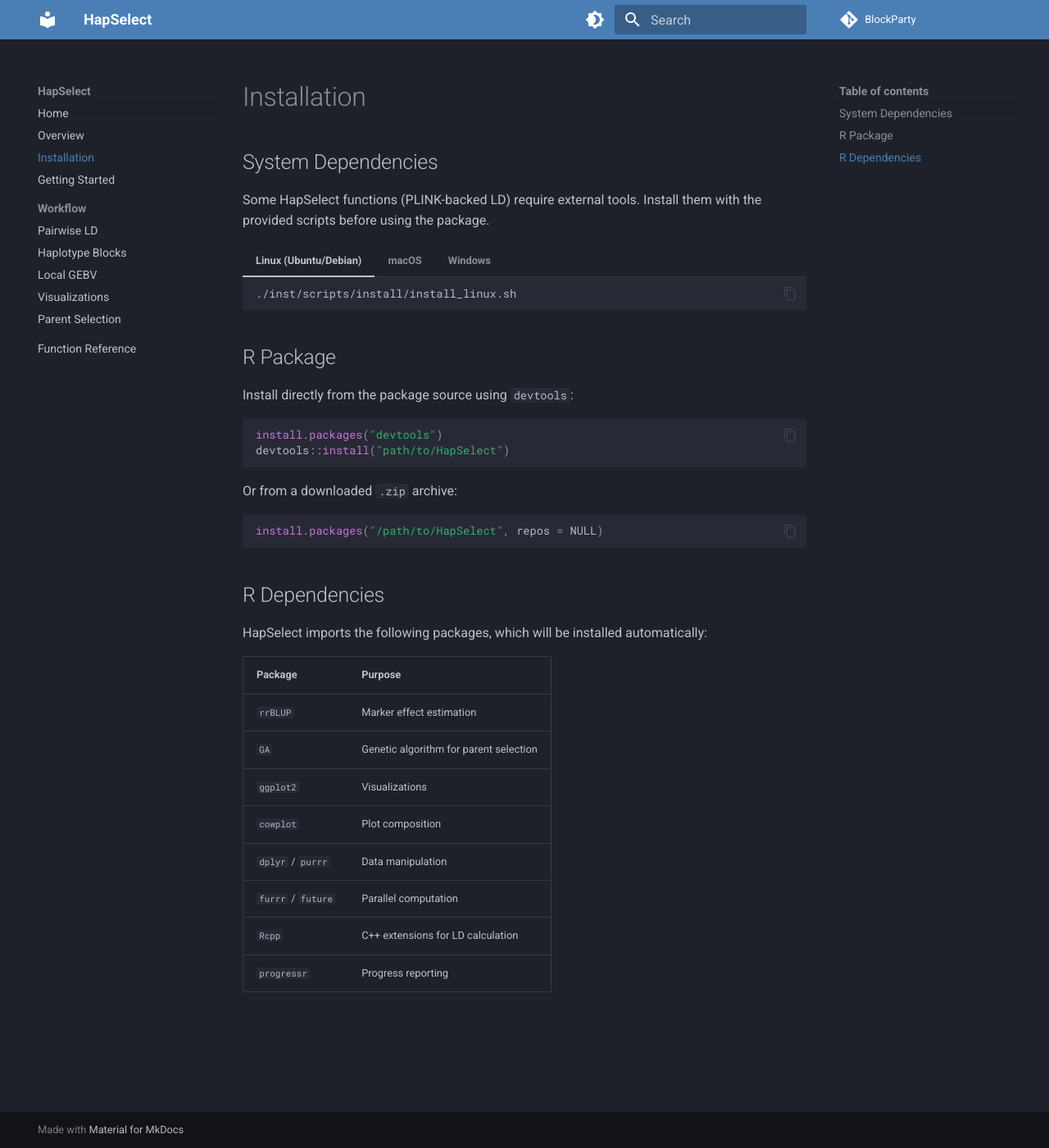
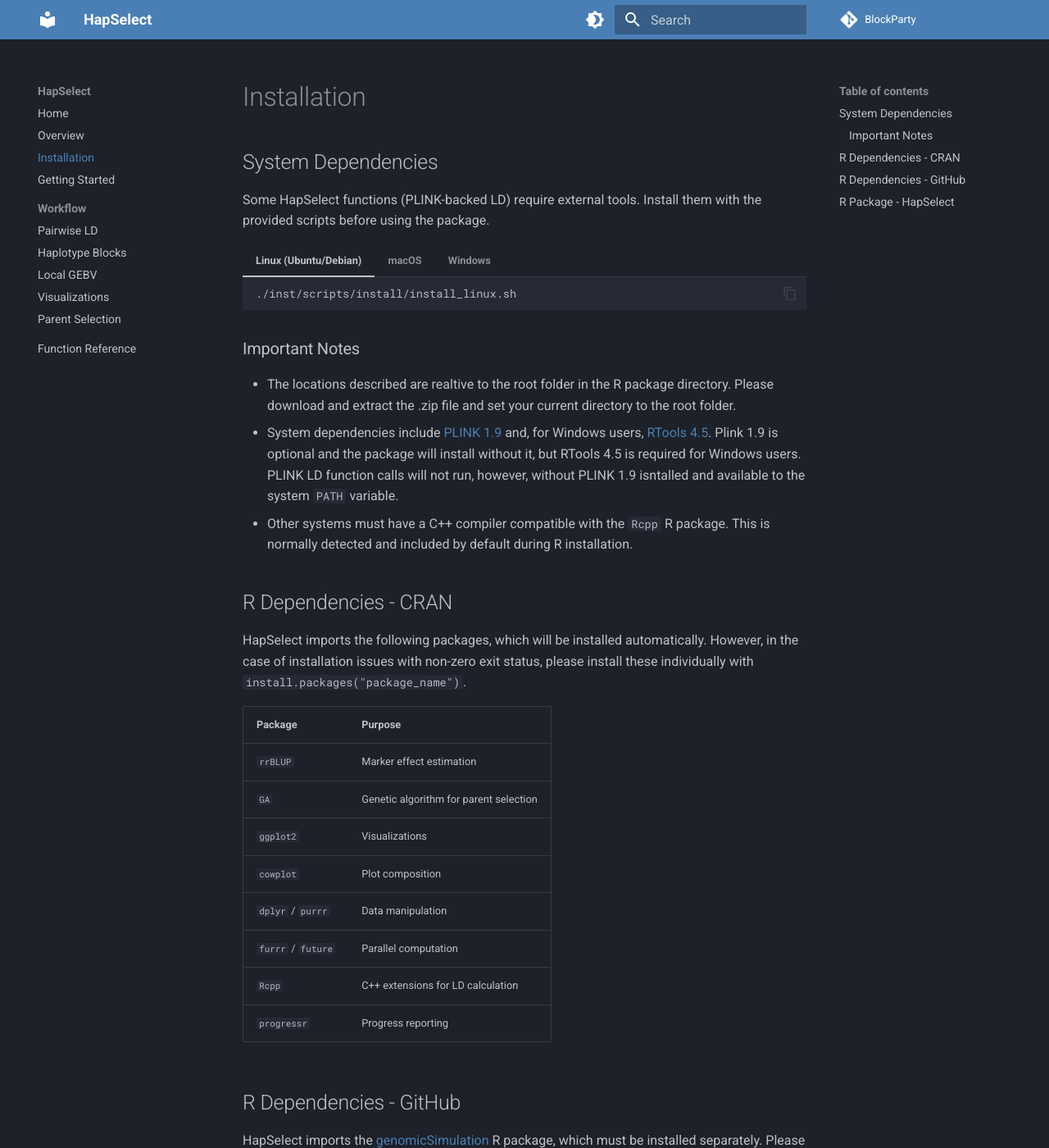
Before and after one commit to wrshf7/HapSelect-Docs, an MkDocs documentation site: the page built from docs/installation.md, in a window 1280 px wide and 1400 px high. Shown: the whole window at 82% size. Built offline with MkDocs 1.6.1 and Material for MkDocs 9.7.7, drawn with Linux system fonts in a browser that asks for light colours; comment, search, counter and statistics services are not loaded; some of the changed text lies outside the part shown.

Commit message:
Update installation.md

````diff
--- a/docs/installation.md
+++ b/docs/installation.md
@@ -19,24 +19,15 @@
     Powershell -ExecutionPolicy bypass -File inst/scripts/install/install_windows.ps1
     ```
 
-## R Package
+### Important Notes
+- The locations described are realtive to the root folder in the R package directory. Please download and extract the .zip file and set your current directory to the root folder.
+- System dependencies include [PLINK 1.9](https://www.cog-genomics.org/plink/) and, for Windows users, [RTools 4.5](https://cran.r-project.org/bin/windows/Rtools/rtools45/rtools.html). Plink 1.9 is optional and the package will install without it, but RTools 4.5 is required for Windows users. PLINK LD function calls will not run, however, without PLINK 1.9 isntalled and available to the system `PATH` variable.
+- Other systems must have a C++ compiler compatible with the `Rcpp` R package. This is normally detected and included by default during R installation.
 
-Install directly from the package source using `devtools`:
 
-```r
-install.packages("devtools")
-devtools::install("path/to/HapSelect")
-```
+## R Dependencies - CRAN
 
-Or from a downloaded `.zip` archive:
-
-```r
-install.packages("/path/to/HapSelect", repos = NULL)
-```
-
-## R Dependencies
-
-HapSelect imports the following packages, which will be installed automatically:
+HapSelect imports the following packages, which will be installed automatically. However, in the case of installation issues with non-zero exit status, please install these individually with `install.packages("package_name")`.
 
 | Package | Purpose |
 |---------|---------|
@@ -48,3 +39,38 @@
 | `furrr` / `future` | Parallel computation |
 | `Rcpp` | C++ extensions for LD calculation |
 | `progressr` | Progress reporting |
+
+## R Dependencies - GitHub
+
+HapSelect imports the [genomicSimulation](https://github.com/vllrs/genomicSimulation) R package, which must be installed separately. Please see the linked GitHub for installation instructions.
+
+## R Package - HapSelect
+
+1. Download the `.zip` file [HapSelect](https://github.com/wrshf7/HapSelect).
+2. Extract the `.zip` file.
+3. Set the working directory (in R) to the extracted file (e.g., `setwd("C:/Users/Will/Downloads/HapSelect")`).
+4. Use one of the methods below to install from the root of the directory:
+
+
+**Install directly from the package source using `devtools`:**
+
+```r
+install.packages("devtools")
+
+#if setwd("path/to/HapSelect") was not run:
+devtools::install("path/to/HapSelect")
+
+#if the working directory is in the extracted directory:
+devtools::install("./")
+
+```
+
+**Or with the base R command:**
+
+```r
+#if setwd("path/to/HapSelect") was not run:
+install.packages("/path/to/HapSelect", repos = NULL, type = "source")
+
+#if the working directory is in the extracted directory:
+install.packages("./", repos = NULL, type = "source")
+```
````
